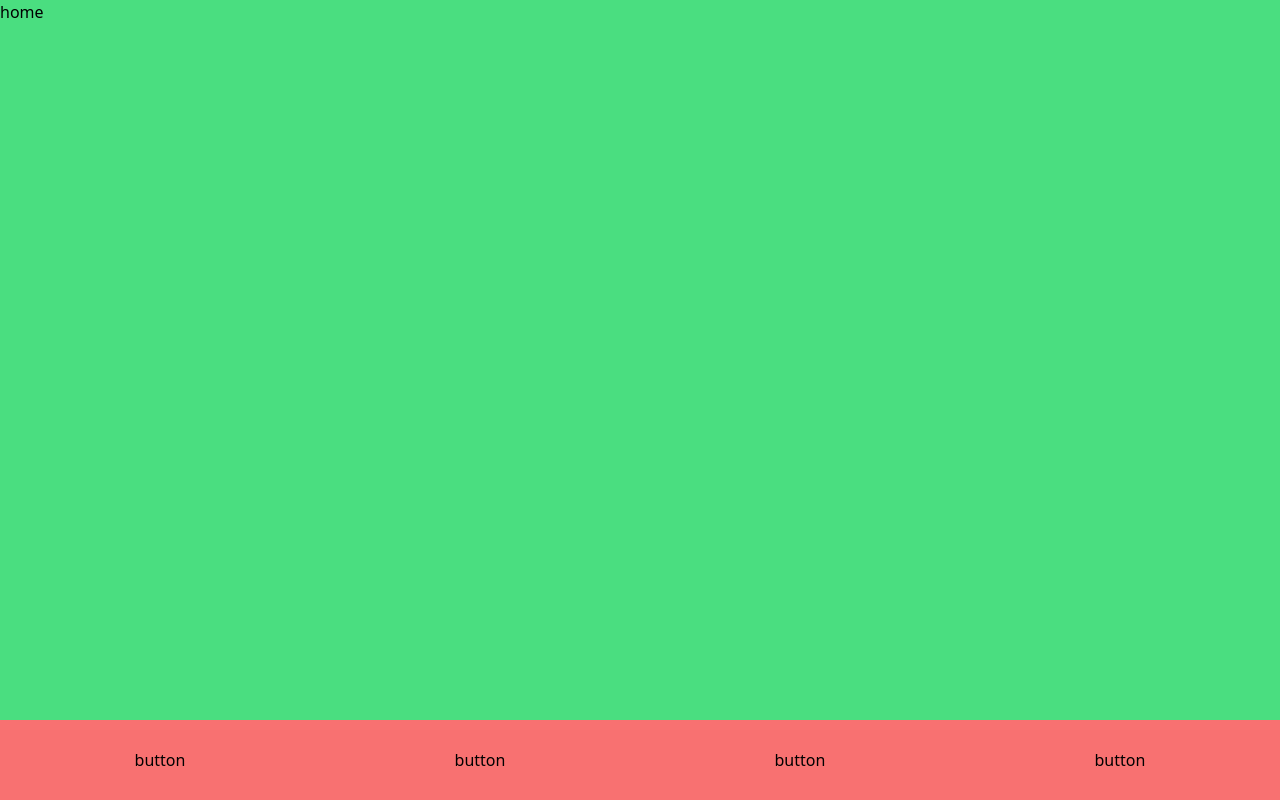
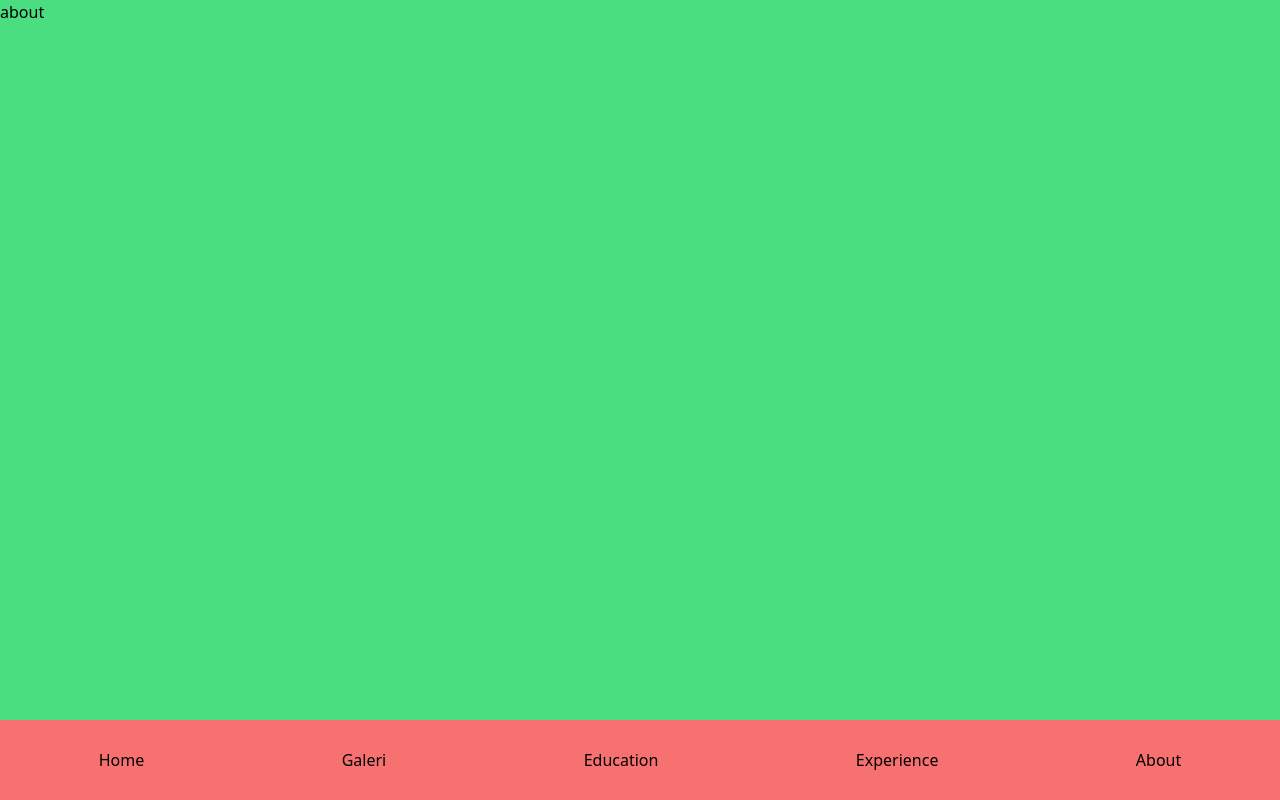
Before and after one commit to albaehaki/albaehaki-porto, a React (Create React App) app: page /about in a window 1280 px wide. Built offline with nearby package versions, Linux system fonts and the light colour scheme.

Commit message:
react router dom active

```diff
--- a/package.json
+++ b/package.json
@@ -3,6 +3,7 @@
   "version": "0.1.0",
   "private": true,
   "dependencies": {
+    "@heroicons/react": "^1.0.6",
     "@reduxjs/toolkit": "^1.8.0",
     "@testing-library/jest-dom": "^5.16.2",
     "@testing-library/react": "^12.1.3",
@@ -15,6 +16,7 @@
     "@types/react-router-dom": "^5.3.3",
     "react": "^17.0.2",
     "react-dom": "^17.0.2",
+    "react-router-dom": "^6.2.2",
     "react-scripts": "5.0.0",
     "typescript": "^4.6.2",
     "web-vitals": "^2.1.4"
--- a/src/App.tsx
+++ b/src/App.tsx
@@ -1,12 +1,15 @@
 import React from "react";
+import { BrowserRouter } from "react-router-dom";
 import Page from "./components/page";
 import "./index.tsx";
 
 function App() {
   return (
-    <div className="">
-      <Page />
-    </div>
+    <BrowserRouter>
+      <div className="">
+        <Page />
+      </div>
+    </BrowserRouter>
   );
 }
 
--- a/src/components/contents/content.tsx
+++ b/src/components/contents/content.tsx
@@ -1,10 +1,21 @@
 import React from "react";
 import Home from "./pages/home";
+import { BrowserRouter as Router, Routes, Route } from "react-router-dom";
+import Education from "./pages/education";
+import Galeri from "./pages/galeri";
+import Experience from "./pages/experience";
+import About from "./pages/about";
 
 const content = () => {
   return (
     <div className="bg-green-400 h-[90%]">
-      <Home />
+      <Routes>
+        <Route path="/" element={<Home />} />
+        <Route path="/galeri" element={<Galeri />} />
+        <Route path="/education" element={<Education />} />
+        <Route path="/experience" element={<Experience />} />
+        <Route path="/about" element={<About />} />
+      </Routes>
     </div>
   );
 };
--- a/src/components/header/header.tsx
+++ b/src/components/header/header.tsx
@@ -1,14 +1,16 @@
 import React from "react";
 import Button from "./utility/button";
+import { BeakerIcon } from "@heroicons/react/outline";
 
 const header = () => {
   return (
     <div className="grid h-[10%] bg-red-400">
       <div className="flex justify-around">
-        <Button />
-        <Button />
-        <Button />
-        <Button />
+        <Button toward="/" keyword="Home" />
+        <Button toward="/galeri" keyword="Galeri" />
+        <Button toward="/education" keyword="Education" />
+        <Button toward="/experience" keyword="Experience" />
+        <Button toward="/about" keyword="About" />
       </div>
     </div>
   );
--- a/src/components/header/utility/button.tsx
+++ b/src/components/header/utility/button.tsx
@@ -1,9 +1,10 @@
 import React from "react";
+import { Link } from "react-router-dom";
 
-const button = () => {
+const button = ({ toward, keyword }: any) => {
   return (
     <div className="flex m-auto">
-      <p>button</p>
+      <Link to={toward}>{keyword}</Link>
     </div>
   );
 };
--- a/src/index.tsx
+++ b/src/index.tsx
@@ -2,6 +2,7 @@ import React from "react";
 import ReactDOM from "react-dom";
 import "./index.css";
 import App from "./App";
+import { BrowserRouter } from "react-router-dom";
 
 ReactDOM.render(
   <React.StrictMode>
```
Also changed, not shown: 1 other file (tests, documents, lock files or other folders).
